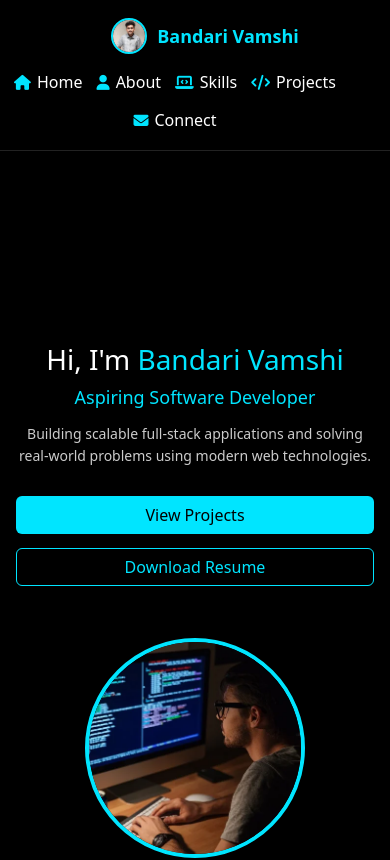
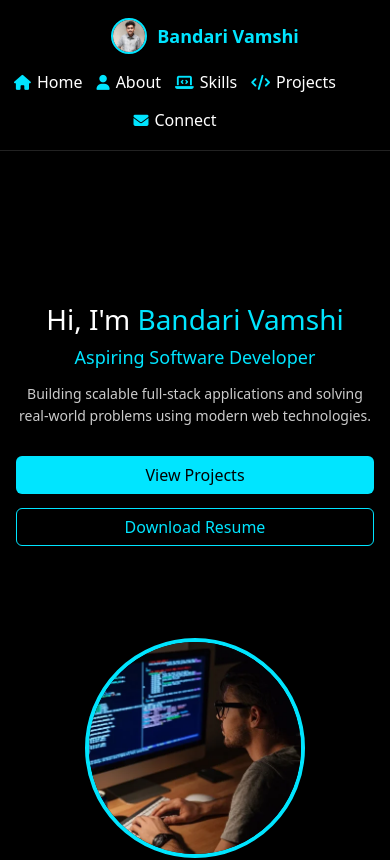
Before and after one commit to Bandarivamshi07/portfolio, a React (Vite) app: page / in a window 390 px wide. Shown: the top 860 px of the page. Built offline with nearby package versions, Linux system fonts and the light colour scheme.

Commit message:
Fix hero mobile layout spacing and image position

```diff
--- a/src/styles/hero.css
+++ b/src/styles/hero.css
@@ -136,29 +136,26 @@
 }
 
 /* ============================= */
-/* MOBILE (≤768px) 🔥 MAIN FIX   */
-/* ============================= */
-/* ============================= */
 /* MOBILE (≤768px) FINAL FIX    */
 /* ============================= */
 @media (max-width: 768px) {
   .hero {
-    padding-top: 140px;     /* navbar space */
+    padding-top: 100px;   /* navbar space */
     padding-left: 16px;
     padding-right: 16px;
+    padding-bottom: 40px;
   }
 
   .hero-inner {
     flex-direction: column;
     align-items: center;
     text-align: center;
-    gap: 28px;
-    padding: 0;             /* 🔥 FIX: remove 130px */
+    gap: 32px;
+    padding: 0;          /* 🔥 MOST IMPORTANT */
   }
 
   .hero-left {
-    order: 1;
-    max-width: 520px;
+    max-width: 100%;
   }
 
   .hero-left h1 {
@@ -181,13 +178,11 @@
   }
 
   .hero-right {
-    order: 2;               /* 🔥 image LAST */
-    margin-top: 24px;       /* 🔥 image down */
+    margin-top: 20px;   /* 👈 IMAGE DOWN */
   }
 
   .hero-right img {
     width: 220px;
     height: 220px;
-    transform: none;        /* 🔥 remove hacks */
   }
 }
```
